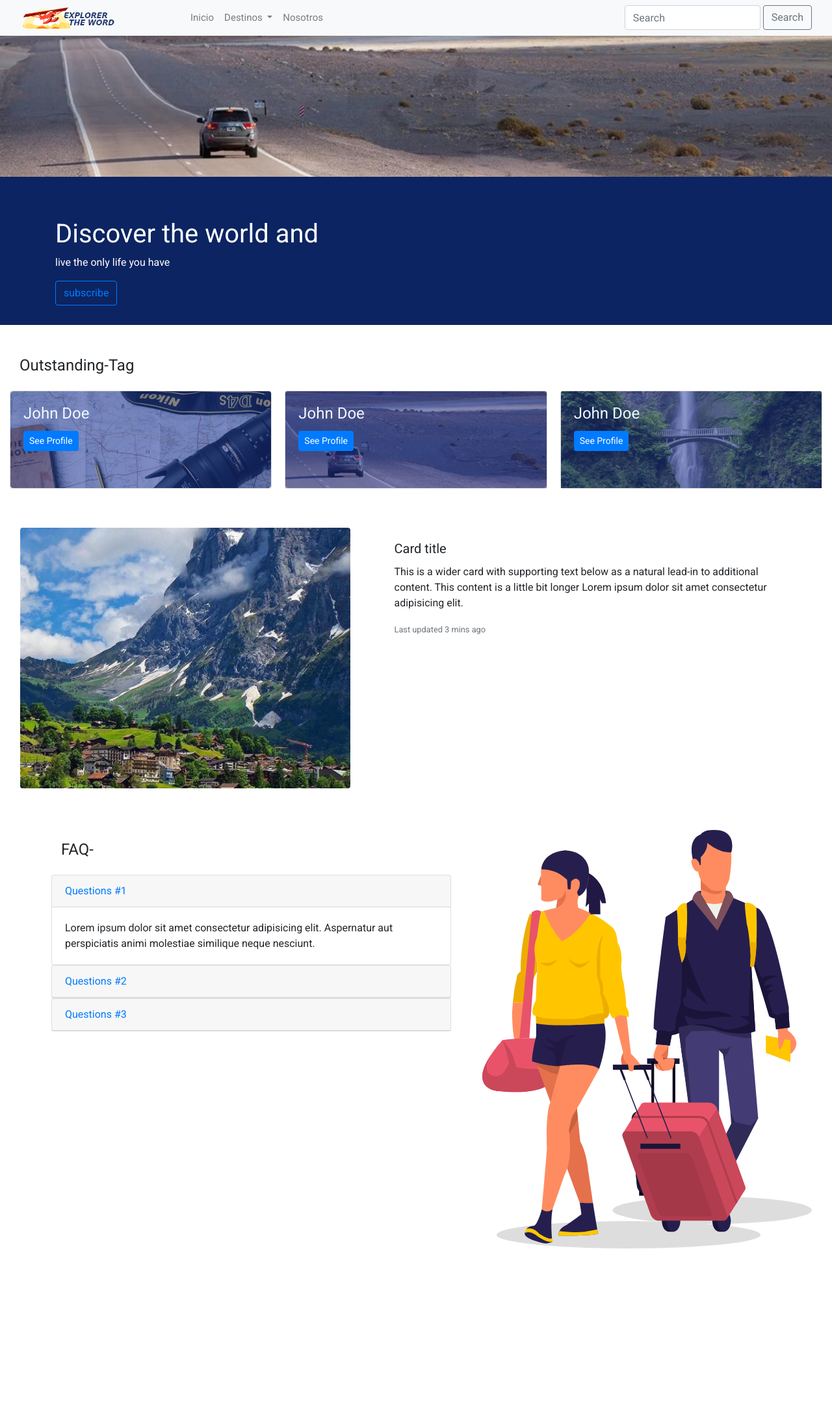
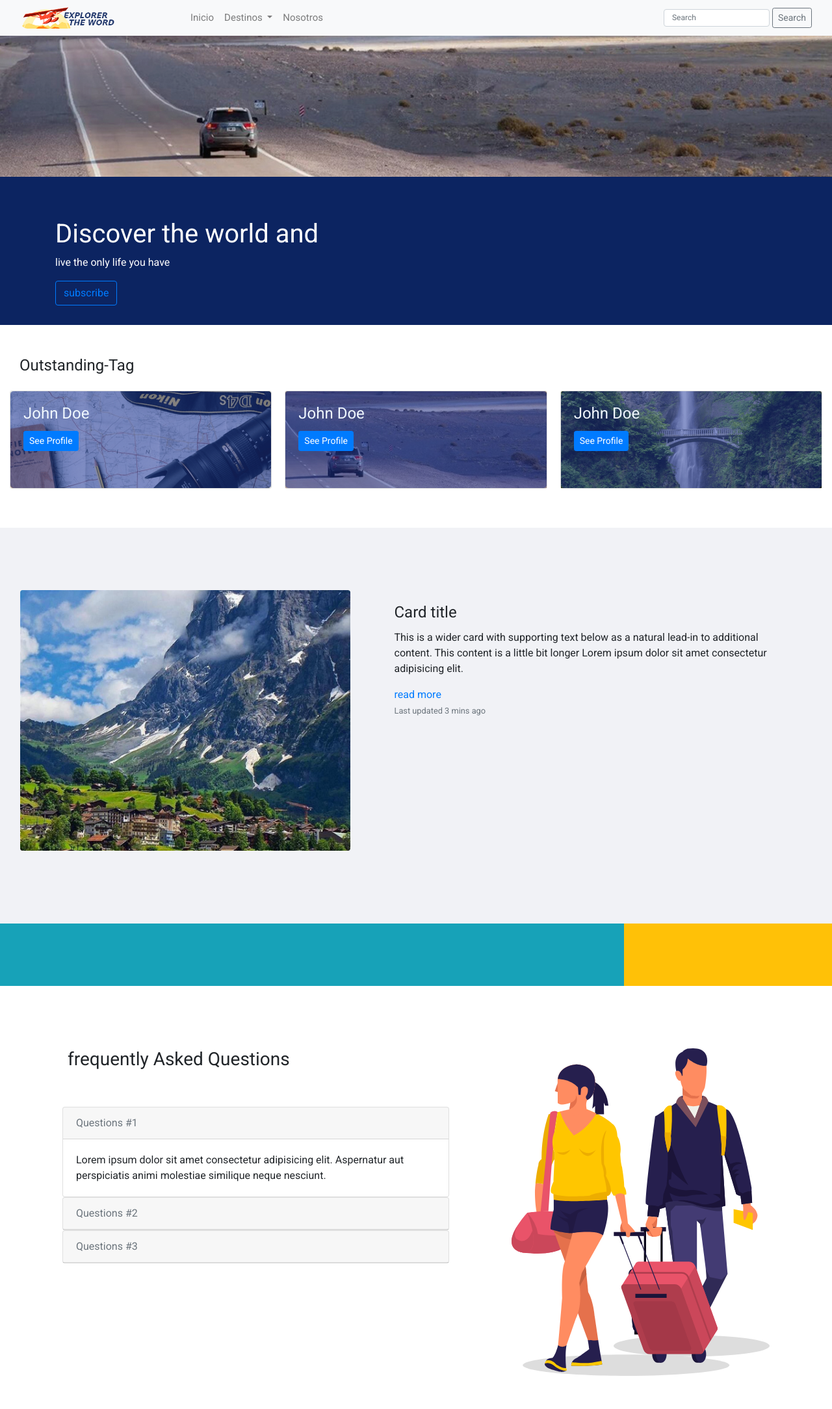
Before and after one commit to Ompach/web_viajes, a website: page index.html in a window 1280 px wide. Shown: the whole page at 65% size. Before the commit the page ends 2033 px from the top, so only its background shows below. Drawn offline with nearby package versions, Linux system fonts and the light colour scheme; a web font is replaced by a local one.

Commit message:
Seccion 2
iniciando con la seccion 2 la de los articulos

```diff
--- a/css/style.css
+++ b/css/style.css
@@ -102,6 +102,11 @@ border-radius:5px;
 /* -------------------------------------------------------------------------- */
 /*                                 NAVEGACION                                 */
 /* -------------------------------------------------------------------------- */
+.formTex input{
+    height: 27px;
+    font-size: 12px;
+}
+
 
 #textoMenu {
 
--- a/index.html
+++ b/index.html
@@ -58,9 +58,9 @@
 
 
         </ul>
-        <form class="form-inline  col-form-label-sm  my-1 my-lg-n3">
-          <input class="form-control   mr-sm-1" type="search" placeholder="Search" aria-label="Search">
-          <button class="btn btn-outline-secondary my-2 my-sm-0" type="submit">Search</button>
+        <form class="form-inline  col-form-label-sm  my-1 my-lg-n3 formTex">
+          <input class="form-control  mr-sm-1 " type="search" placeholder="Search" aria-label="Search">
+          <button class="btn btn-outline-secondary my-2 my-sm-0  btn-sm " type="submit">Search</button>
         </form>
       </div>
     </nav>
@@ -97,7 +97,7 @@
   <!-- ----------------------------------------------------------------------- -->
   <!--                                 BANNER                                  -->
   <!-- ----------------------------------------------------------------------- -->
-
+  <section>
     <div id="carouselExampleFade" class="carousel slide carousel-fade" data-ride="carousel">
       <div class="carousel-inner">
         <div class="carousel-item active colorOv data-interval=" 9000">
@@ -119,7 +119,7 @@
         <span class="sr-only">Next</span>
       </a>
     </div>
-
+  </section>
 
   <!-- ----------------------------------------------------------------------- -->
   <!--                                SEPARADOR                                -->
@@ -137,13 +137,13 @@
       </div>
     </div>
 
-
+  </section>
 
 
   <!-- ----------------------------------------------------------------------- -->
-    <!--                               CARDS MENU                                -->
+  <!--                               CARDS MENU TAG                               -->
   <!-- ----------------------------------------------------------------------- -->
-
+  <section class="col  p-0 pb-5">
     <div class="container-fluid  mt-3 ">
       <h4 class="col py-3">Outstanding-Tag</h4>
       <div class="card-columns categorias">
@@ -198,22 +198,25 @@
   <!--                             CONTENIDO BLOG                              -->
   <!-- ----------------------------------------------------------------------- -->
 
+  <!-- ------------------------ 01 CARD DE CONTENIDO ------------------------- -->
+
   <section>
-    <div class="container-fluid col  py-5">
+    <div class="container-fluid col  py-5 " style="background-color: #f1f2f6">
 
-      <div class="container-fluid  px-md-3">
+      <div class="container-fluid px-md-3 py-5  ">
 
-        <div class="ziseCard mb-3" ">
+        <div class="ziseCard mb-3">
           <div class=" row no-gutters">
             <div class="col-md-5  ">
-            <img class="img-fluid rounded imArtc" src="img/suiza.jpg"  alt="...">
+              <img class="img-fluid rounded float-leftd imArtc" src="img/suiza.jpg" alt="...">
             </div>
-          <div class="col-md-7 px-lg-5 px-md-3">
+            <div class="col-md-7 px-lg-5 px-md-3 ">
               <div class="card-body">
-              <h5 class="card-title">Card title</h5>
+                <h4 class="card-title">Card title</h4>
                 <p class="card-text">This is a wider card with supporting text below as a natural lead-in to additional
                   content. This content is a little bit longer Lorem ipsum dolor sit amet consectetur adipisicing elit.
                 </p>
+                <a href="">read more</a>
                 <p class="card-text"><small class="text-muted">Last updated 3 mins ago</small></p>
               </div>
             </div>
@@ -222,66 +225,28 @@
 
       </div>
 
+    </div>
+
+  </section>
+  <!-- ------------------------- FIN CARD CONTENIDO -------------------------- -->
 
 
-    <div class="container-fluid py-5  px-md-3">
+<section>
 
-        <div class="ziseCard mb-3" ">
-          <div class=" row no-gutters">
-              <div class="col-md-7 px-lg-5 px-md-3">
-                  <div id="accordion">
+      <div class="col ">
 
-<!-- ---------------------------- ACORDION FAG ----------------------------- -->
-<H4 class="col p2 py-3">FAQ-</H4>
-                      <div class="card">
-                        <div class="card-header">
-                          <a class="card-link" data-toggle="collapse" href="#collapseOne">
-                            Questions #1
-                          </a>
-                        </div>
-                        <div id="collapseOne" class="collapse show" data-parent="#accordion">
-                          <div class="card-body">
-                            Lorem ipsum dolor sit amet consectetur adipisicing elit. Aspernatur aut perspiciatis animi molestiae similique neque nesciunt.
+          <div class="row">
+
+                <div class="col-9 p-5 bg-info">
 
                 </div>
-                        </div>
-                      </div>
 
-                      <div class="card">
-                        <div class="card-header">
-                          <a class="collapsed card-link" data-toggle="collapse" href="#collapseTwo">
-                            Questions #2
-                          </a>
-                        </div>
-                        <div id="collapseTwo" class="collapse" data-parent="#accordion">
-                          <div class="card-body">
-                            Lorem, ipsum dolor sit amet consectetur adipisicing elit. Ex consectetur odit fugit doloribus voluptatibus tenetur, reiciendis asperiores qui facilis labore.
-                          </div>
-                        </div>
-                      </div>
+                <div class="col-3 bg-warning">
 
-                      <div class="card">
-                        <div class="card-header">
-                          <a class="collapsed card-link" data-toggle="collapse" href="#collapseThree">
-                            Questions #3
-                          </a>
-                        </div>
-                        <div id="collapseThree" class="collapse" data-parent="#accordion">
-                          <div class="card-body">
-                            Lorem, ipsum dolor sit amet consectetur adipisicing elit. Voluptate, enim.
-                          </div>
-                        </div>
                   </div>
 
            </div>
-                </div>
 
-          <div class="col-md-5  ">
-            <img class="img-fluid rounded imArtc" src="img/Asset 1guys_item.svg"  alt="...">
-          </div>
-
-        </div>
-      </div>
 
       </div>
 
@@ -297,11 +262,119 @@
 
 
 
-    </div>
+
 
 
 
 </section>
+
+
+
+
+
+
+
+
+
+
+
+
+
+
+
+
+
+
+
+
+
+
+
+
+
+
+
+
+
+
+  <!-- ---------------------------- SECTION 3 FAQ ---------------------------- -->
+  <section>
+    <div class="container-fluid py-md-5  px-md-5">
+
+      <div class="ziseCard mb-3" ">
+          <div class=" row no-gutters">
+        <div class="col-md-7 px-lg-5 px-md-3">
+          <div id="accordion">
+
+            <!-- ---------------------------- ACORDION FAQ ----------------------------- -->
+            <h3 class="col p-2 py-5">frequently Asked Questions</h3>
+            <div class="card">
+              <div class="card-header">
+                <a class="card-link text-muted" data-toggle="collapse" href="#collapseOne">
+                  Questions #1
+                </a>
+              </div>
+              <div id="collapseOne" class="collapse show" data-parent="#accordion">
+                <div class="card-body">
+                  Lorem ipsum dolor sit amet consectetur adipisicing elit. Aspernatur aut perspiciatis animi molestiae
+                  similique neque nesciunt.
+
+                </div>
+              </div>
+            </div>
+
+            <div class="card">
+              <div class="card-header">
+                <a class="collapsed card-link text-muted" data-toggle="collapse" href="#collapseTwo">
+                  Questions #2
+                </a>
+              </div>
+              <div id="collapseTwo" class="collapse" data-parent="#accordion">
+                <div class="card-body">
+                  Lorem, ipsum dolor sit amet consectetur adipisicing elit. Ex consectetur odit fugit doloribus
+                  voluptatibus tenetur, reiciendis asperiores qui facilis labore.
+                </div>
+              </div>
+            </div>
+
+            <div class="card">
+              <div class="card-header">
+                <a class="collapsed card-link text-muted" data-toggle="collapse" href="#collapseThree">
+                  Questions #3
+                </a>
+              </div>
+              <div id="collapseThree" class="collapse" data-parent="#accordion">
+                <div class="card-body">
+                  Lorem, ipsum dolor sit amet consectetur adipisicing elit. Voluptate, enim.
+                </div>
+              </div>
+            </div>
+
+          </div>
+        </div>
+
+        <div class="col-md-5 p-5 ">
+          <img class="img-fluid rounded imArtc" src="img/Asset 1guys_item.svg" alt="...">
+        </div>
+
+      </div>
+    </div>
+
+    </div>
+
+  </section>
+
+
+
+
+
+
+
+
+
+
+
+
 
 
   <!-- ----------------------------------------------------------------------- -->
```
Lines whose indentation alone changed are shown as unchanged.
